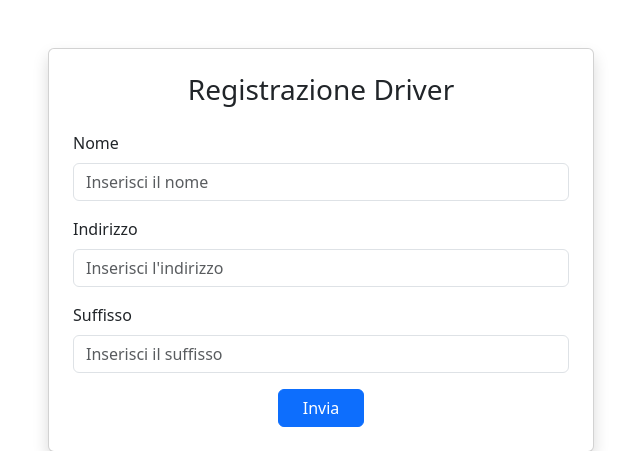
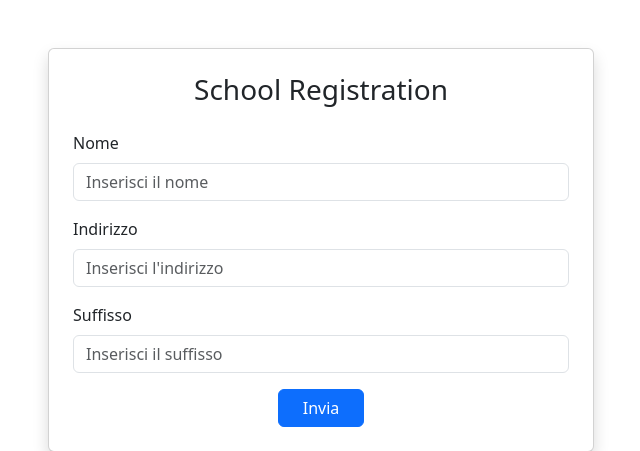
Before and after one commit to ITTPascal-2526-5L/pascal-carsharing-brighipagliaraniromagnoli, a Flask app: page /registration_school in a window 1280 px wide. Shown: the part 216-667 px from the top of the page, without its empty margins (319-959 px from the left). Run offline with Flask 3, Linux system fonts and the light colour scheme.

Commit message:
sintassi sistemata in schoolLogin

```diff
--- a/app/templates/index.html
+++ b/app/templates/index.html
@@ -4,20 +4,17 @@
 <head>
     <meta charset="utf-8" />
     <meta name="viewport" content="width=device-width, initial-scale=1, shrink-to-fit=no" />
-    <!-- Bootstrap CSS v5.2.1 -->
+    <title>Pascal CarSharing</title>
     <link href="https://cdn.jsdelivr.net/npm/bootstrap@5.3.2/dist/css/bootstrap.min.css" rel="stylesheet"
         integrity="sha384-T3c6CoIi6uLrA9TneNEoa7RxnatzjcDSCmG1MXxSR1GAsXEV/Dwwykc2MPK8M2HN" crossorigin="anonymous" />
     <link rel="stylesheet" href="/app/static/css/style.css">
 
     </head>
 
-    <!-- Bootstrap CSS -->
     <link href="https://cdn.jsdelivr.net/npm/bootstrap@5.3.2/dist/css/bootstrap.min.css"
           rel="stylesheet"
           integrity="sha384-T3c6CoIi6uLrA9TneNEoa7RxnatzjcDSCmG1MXxSR1GAsXEV/Dwwykc2MPK8M2HN"
           crossorigin="anonymous">
-
-    <!-- Custom CSS -->
     <link rel="stylesheet" href="{{ url_for('static', filename='css/style.css') }}">
 </head>
 
--- a/app/templates/schoolLogin.html
+++ b/app/templates/schoolLogin.html
@@ -41,7 +41,7 @@
       <div class="row justify-content-center">
         <div class="col-md-6">
           <div class="card shadow p-4">
-            <h3 class="text-center mb-4">Registrazione Driver</h3>
+            <h3 class="text-center mb-4">School Registration</h3>
 
             <form action="/registration_driver" method="POST">
               <div class="mb-3">
```
